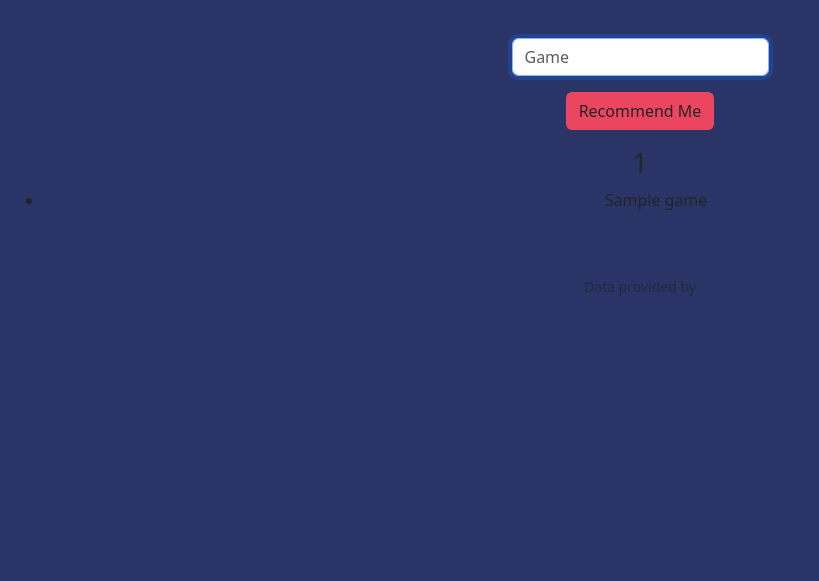
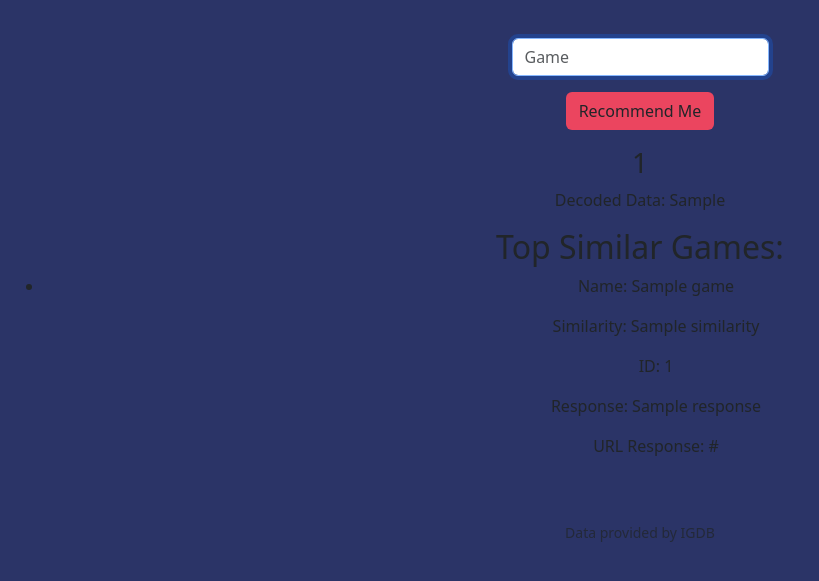
Before and after one commit to Milyor/Cs50_web_final, a Flask app: template templates/recommender.html in a window 1280 px wide. Shown: the part 202-783 px from the top of the page, without its empty margins (0-819 px from the left). Run offline with Flask 3, Linux system fonts and the light colour scheme; the template is opened without the code that fills it: most values are stand-ins (such as "Sample title", 1, 10 or a date in 2020); some libraries are stand-ins or nearby versions.

Commit message:
currectly code is working, no issues at the moment, besides not getting to print the id of the indie games but the ids are in the json

```diff
--- a/app.py
+++ b/app.py
@@ -37,6 +37,7 @@ except FileNotFoundError:
 def home():
     global cached_indie_games
     global game_ids_by_name
+    cover_urls = []
     genres = []
     similar_games = []
     error_message = None
@@ -75,19 +76,16 @@ def home():
                         f'fields name, id, genres.name; where genres.name = "Indie"; limit 100;'
                     )
 
-                    if all_games_response and all_games_response.status_code == 200:
-                        all_games_data = json.loads(all_games_response.decode('utf-8'))
+                    all_games_data = json.loads(all_games_response.decode('utf-8'))
 
                         # Initialized an empty list to store indie games
-                        if all_games_data:
+                    if all_games_data:
                             cached_indie_games = [{'name': game['name'], 'genres': game['genres'], 'id': game['id']} for game in all_games_data]
                             game_ids_by_name = {game['name']: game['id'] for game in cached_indie_games}
                             with open(cached_data_file, "w") as file:
                                 json.dump(cached_indie_games, file)
-                        else:
-                            error_message = "No indie games found"
                     else:
-                        error_message = "Failed to fetch indie games from the API"
+                         error_message = "No indie games found"
 
                 # checking for similar games
                 excluded_genre = 'Indie'
@@ -116,12 +114,12 @@ def home():
 
                         games_urls = json.loads(game_details_response.decode('utf-8'))
 
-                        if games_urls and 'cover' in games_urls[0]:
+                        if games_urls and games_urls[0].get('cover'):
                             cover_url = games_urls[0]['cover']['url']
                             # Appending 't_1080p" to the end to get the 1080p image
-                            game['cover_url'] = f"{cover_url[:-4]}t_1080p{cover_url[-4:]}"
+                            cover_urls.append(f"https://images.igdb.com/igdb/image/upload/t_1080p/{cover_url.split('/')[-1]}")
 
-                return render_template("recommender.html", decoded_data=decoded_data, game_id=game_id, error_message = error_message, top_similar_games = top_similar_games)
+                return render_template("recommender.html", decoded_data=decoded_data, game_id=game_id, error_message = error_message, top_similar_games = top_similar_games, cover_urls=cover_urls)
 
             else:
 
@@ -132,10 +130,6 @@ def home():
             flash(f"Error: {str(e)}")
 
     return render_template("recommender.html")
-
-
-if __name__ == '__main__':
-    app.run(debug=True)
 
 # Calculate the similarity of the genres
 def calculate_similarity(genres1, genres2, excluded_genre):
@@ -150,3 +144,10 @@ def calculate_similarity(genres1, genres2, excluded_genre):
     similarity = len(intersection) / len(union) + 0.2 if len(union) > 0 else 0
 
     return similarity
+
+@app.route("/test")
+def test():
+    return "This is a test route"
+
+if __name__ == '__main__':
+    app.run(debug=True, host='127.0.0.1', port=5000)
--- a/templates/layout.html
+++ b/templates/layout.html
@@ -65,7 +65,7 @@
             {% block main %}{% endblock %}
         </main>
         <footer class="mb-5 small text-center text-muted">
-            Data provided by <a href=""></a>
+            Data provided by IGDB <a href=""></a>
         </footer>
     </body>
 </html>
--- a/templates/recommender.html
+++ b/templates/recommender.html
@@ -17,17 +17,31 @@
     </div>
 </form>
 
-{% if game_id %}
     <h3>{{ game_id }}</h3>
+{% if decoded_data %}
+    <p>Decoded Data: {{ decoded_data }}</p>
+{% endif %}
+
+{% if error_message %}
+    <p>Error Message: {{ error_message }}</p>
 {% endif %}
 
 {% if top_similar_games %}
+    <h2>Top Similar Games:</h2>
     <ul>
         {% for game in top_similar_games %}
-    <li>{{ game['name'] }} </li>
+            <li>
+                <p>Name: {{ game.name }}</p>
+                <p>Similarity: {{ game.similarity }}</p>
+                <p>ID: {{ game.id }}</p>
+                {% for response, url_response, json_response in zipped_responses %}
+                    {% if response.id == game.id %}
+                        <p>Response: {{ response }}</p>
+                        <p>URL Response: {{ url_response }}</p>
+                    {% endif %}
+                {% endfor %}
+            </li>
         {% endfor %}
     </ul>
-
 {% endif %}
-
 {% endblock %}
```
Lines whose indentation alone changed are shown as unchanged.
